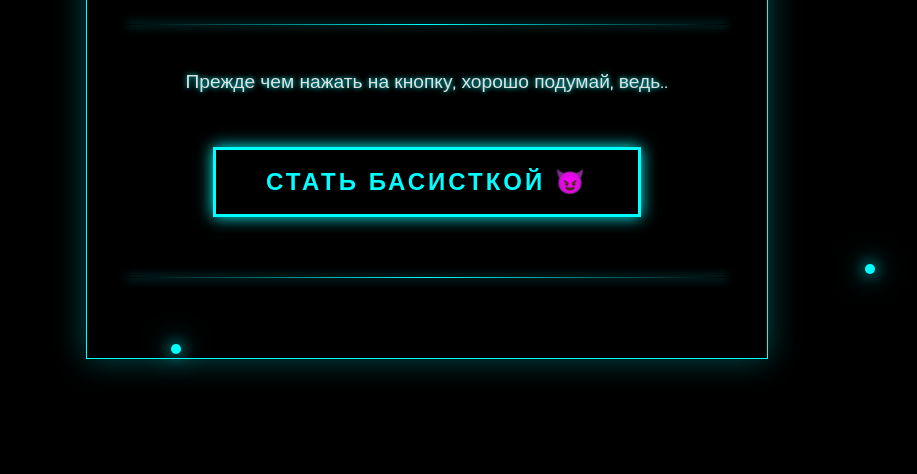
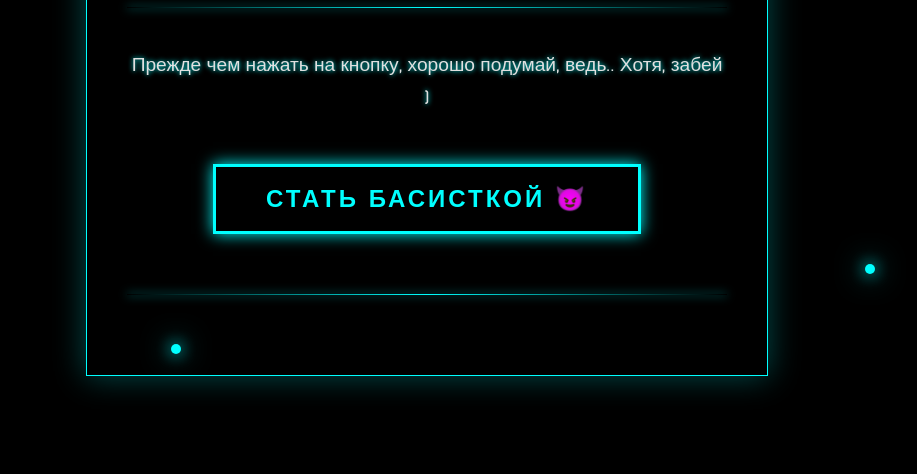
Before and after one commit to xxxsexxx/-, a plain HTML site: page index.html in a window 1280 px wide. Shown: the part 326-800 px from the top of the page, without its empty margins (213-1130 px from the left). Drawn offline with Linux system fonts and the light colour scheme.

Commit message:
index.html

```diff
--- a/index.html
+++ b/index.html
@@ -112,7 +112,7 @@
 
         <div class="neon-line"></div>
 
-        <p>Прежде чем нажать на кнопку, хорошо подумай, ведь.. </p>
+        <p>Прежде чем нажать на кнопку, хорошо подумай, ведь.. Хотя, забей ) </p>
 
         <button class="neon-btn" id="bass-btn">СТАТЬ БАСИСТКОЙ 😈</button>
 
```
